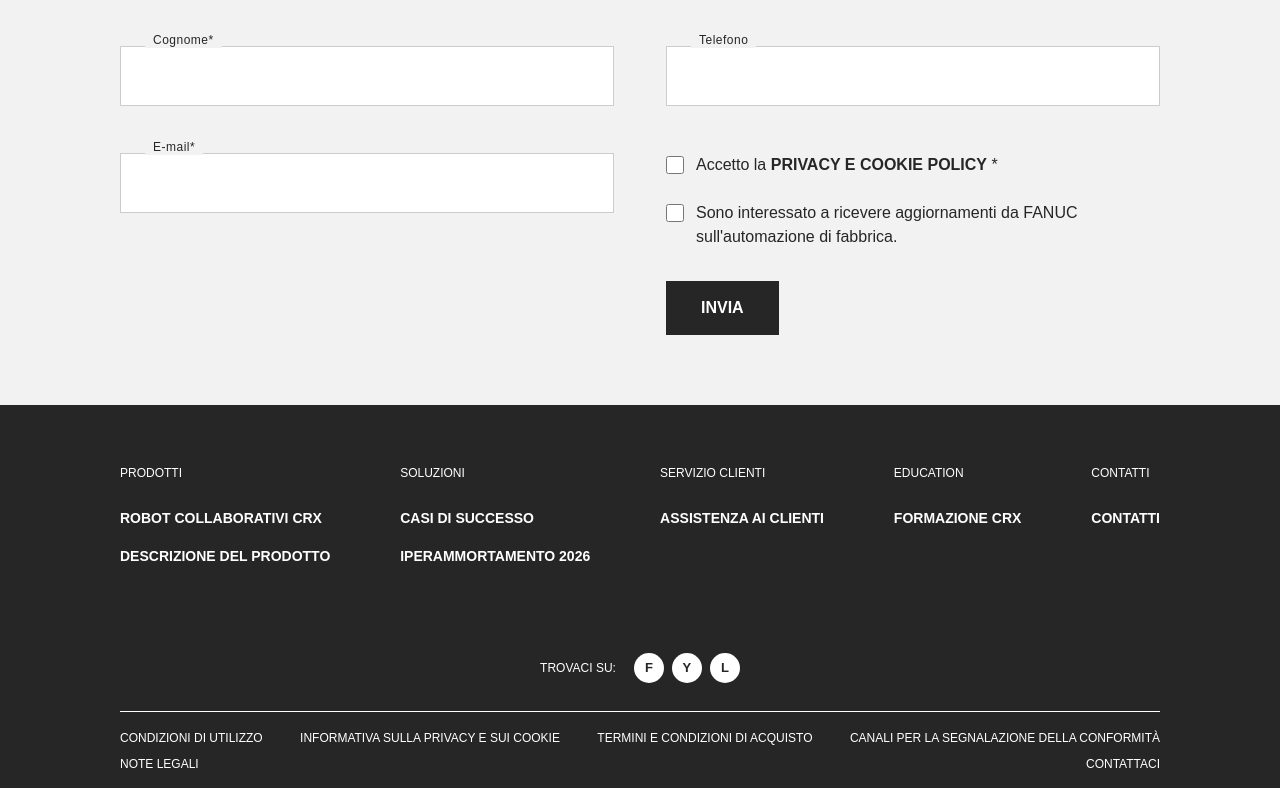
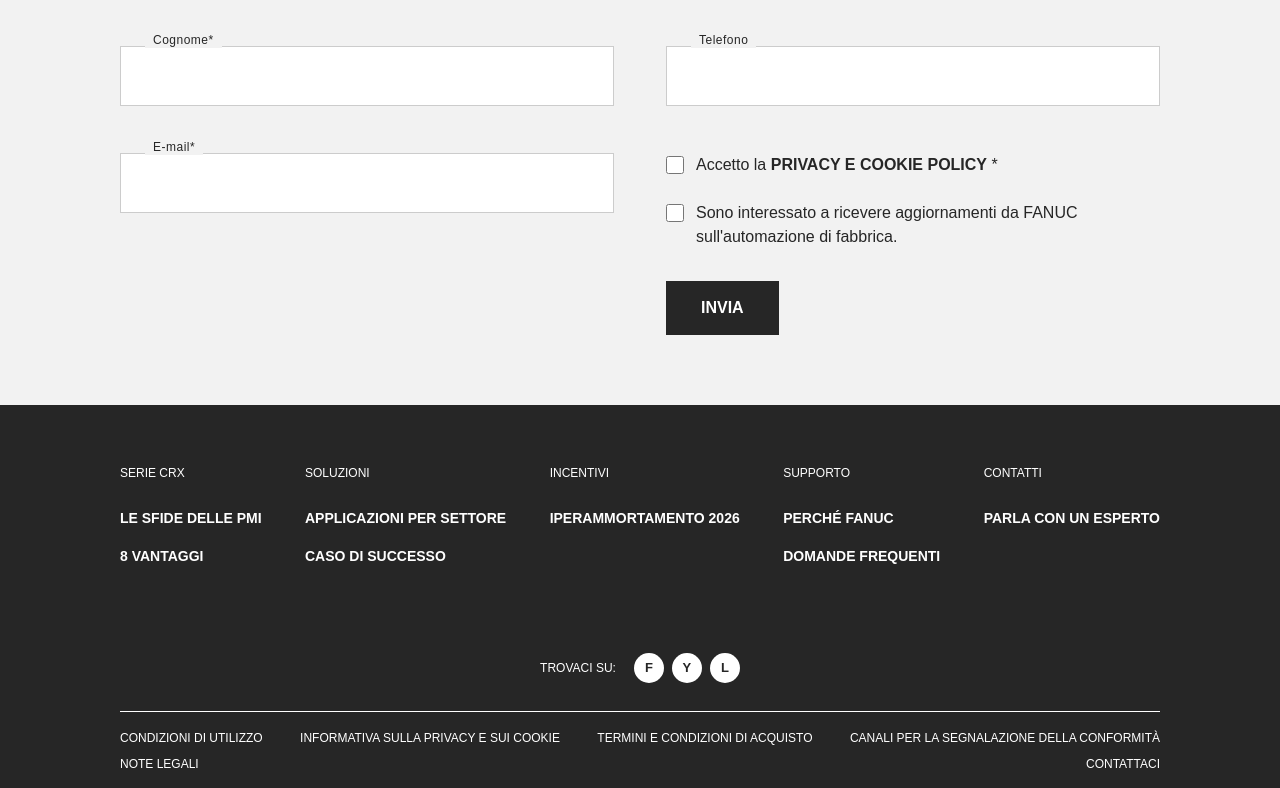
Before and after one commit to Estro2026/Fanuc-landing, a Vue app: page / in a window 1280 px wide. Shown: the part 7046-7834 px from the top of the page. Built offline with nearby package versions, Linux system fonts and the light colour scheme.

Commit message:
Wireframe: footer con link interni alla landing
Co-Authored-By: Claude Opus 5.5 <noreply@anthropic.com>

```diff
--- a/src/wireframe/WireframeApp.vue
+++ b/src/wireframe/WireframeApp.vue
@@ -96,7 +96,7 @@
       </section>
 
       <!-- 6. PERCHÉ FANUC — 3 card + testimonianza + loghi -->
-      <section class="wf-module wf-shell">
+      <section id="perche-fanuc" class="wf-module wf-shell">
         <h2 class="wf-h2">Perché FANUC</h2>
         <ul class="wf-grid3">
           <li v-for="w in why" :key="w.t" class="wf-icard">
@@ -105,7 +105,7 @@
             <p class="wf-body">{{ w.c }}</p>
           </li>
         </ul>
-        <figure class="wf-quote">
+        <figure id="testimonianza" class="wf-quote">
           <div class="wf-ph wf-quote__img">FOTO · Bonvicini Carpenteria</div>
           <div class="wf-quote__text">
             <blockquote class="wf-h3">«Grazie a una semplice programmazione, è bastata un'ora per preparare il nostro CRX-10iA/L alla saldatura.»</blockquote>
@@ -159,7 +159,7 @@
           <div v-for="col in footerCols" :key="col.t" class="wf-footer__col">
             <p class="wf-footer__title">{{ col.t }}</p>
             <ul>
-              <li v-for="l in col.l" :key="l[0]"><a :href="l[1]" target="_blank" rel="noopener noreferrer">{{ l[0] }}</a></li>
+              <li v-for="l in col.l" :key="l[0]"><a :href="l[1]">{{ l[0] }}</a></li>
             </ul>
           </div>
         </div>
@@ -168,7 +168,11 @@
           <a v-for="s in social" :key="s[0]" :href="s[1]" target="_blank" rel="noopener noreferrer" :aria-label="s[0]">{{ s[0][0] }}</a>
         </div>
         <ul class="wf-footer__legal">
-          <li v-for="l in legal" :key="l[0]"><a :href="`https://www.fanuc.eu/it-it/${l[1]}`" target="_blank" rel="noopener noreferrer">{{ l[0] }}</a></li>
+          <!-- Pagine legali obbligatorie: si aprono in una nuova scheda, la landing resta aperta. "Contattaci" porta al form. -->
+          <li v-for="l in legal" :key="l[0]">
+            <a v-if="l[1].startsWith('#')" :href="l[1]">{{ l[0] }}</a>
+            <a v-else :href="`https://www.fanuc.eu/it-it/${l[1]}`" target="_blank" rel="noopener noreferrer">{{ l[0] }}</a>
+          </li>
         </ul>
       </div>
     </footer>
@@ -217,12 +221,13 @@ const faq = [
 ]
 
 const E = 'https://www.fanuc.eu/it-it/'
+// Footer: stessa struttura di fanuc.eu, ma le colonne portano alle sezioni della landing (nessuna uscita).
 const footerCols = [
-  { t: 'PRODOTTI', l: [['ROBOT COLLABORATIVI CRX', E + 'serie-crx'], ['DESCRIZIONE DEL PRODOTTO', E + 'descrizione-del-prodotto']] },
-  { t: 'SOLUZIONI', l: [['CASI DI SUCCESSO', E + 'casi-di-studio/il-cobot-crx-di-fanuc-aumenta-la-flessibilita-della-produzione'], ['IPERAMMORTAMENTO 2026', E + 'fanuc-iper-ammortamento-2026']] },
-  { t: 'SERVIZIO CLIENTI', l: [['ASSISTENZA AI CLIENTI', E + 'lattenzione-al-cliente-attraverso-servizi-sostenibili']] },
-  { t: 'EDUCATION', l: [['FORMAZIONE CRX', 'https://crx.fanuc.eu/']] },
-  { t: 'CONTATTI', l: [['CONTATTI', E + 'contacting-fanuc']] },
+  { t: 'SERIE CRX', l: [['LE SFIDE DELLE PMI', '#problema'], ['8 VANTAGGI', '#vantaggi']] },
+  { t: 'SOLUZIONI', l: [['APPLICAZIONI PER SETTORE', '#applicazioni'], ['CASO DI SUCCESSO', '#testimonianza']] },
+  { t: 'INCENTIVI', l: [['IPERAMMORTAMENTO 2026', '#incentivi']] },
+  { t: 'SUPPORTO', l: [['PERCHÉ FANUC', '#perche-fanuc'], ['DOMANDE FREQUENTI', '#faq']] },
+  { t: 'CONTATTI', l: [['PARLA CON UN ESPERTO', '#contatto']] },
 ]
 const social = [
   ['Facebook', 'https://www.facebook.com/FanucEurope/'],
@@ -235,7 +240,7 @@ const legal = [
   ['TERMINI E CONDIZIONI DI ACQUISTO', 'termini-e-condizioni-di-fanuc'],
   ['CANALI PER LA SEGNALAZIONE DELLA CONFORMITÀ', 'canali-di-segnalazione-della-conformita-fanuc'],
   ['NOTE LEGALI', 'note-legali'],
-  ['CONTATTACI', 'contacting-fanuc'],
+  ['CONTATTACI', '#contatto'],
 ]
 </script>
 
@@ -301,7 +306,7 @@ body { margin: 0; }
 
 /* Moduli — distanza 84px */
 .wf-module { margin-bottom: 84px; }
-.wf section[id] { scroll-margin-top: 108px; } /* barra ancore 76px + 32px */
+.wf section[id], .wf figure[id] { scroll-margin-top: 108px; } /* barra ancore 76px + 32px */
 .wf-after { margin-top: 32px; }
 
 /* Griglie */
```
Also changed, not shown: 1 other file (tests, documents, lock files or other folders).
